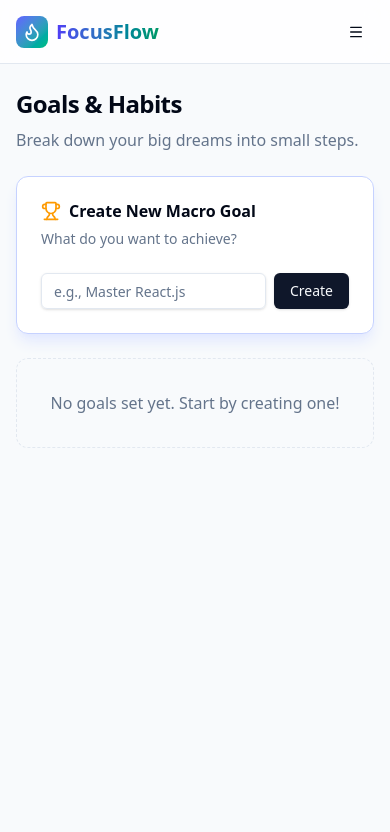
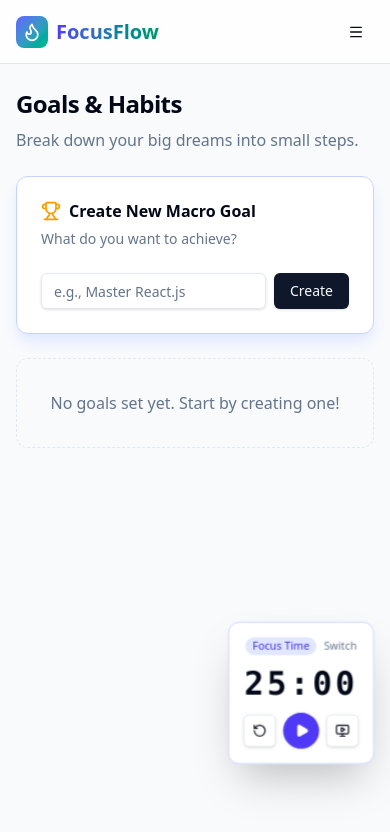
Before and after one commit to dakshgr8/Focus-Flow, a Next.js app: page /goals in a window 390 px wide. Shown: the top 832 px of the page. Built offline with nearby package versions, Linux system fonts and the light colour scheme.

Commit message:
Feat: Enable floating Pomodoro timer on mobile

```diff
--- a/src/app/(dashboard)/layout.tsx
+++ b/src/app/(dashboard)/layout.tsx
@@ -21,12 +21,10 @@ export default function DashboardLayout({
                 <div className="container mx-auto p-4 md:p-8 pt-6 max-w-7xl space-y-8 flex-1">
                     {children}
                 </div>
-                <div className="fixed bottom-6 right-6 z-40 hidden lg:block">
+                <div className="fixed bottom-20 right-4 z-40 md:bottom-6 md:right-6 origin-bottom-right scale-90 md:scale-100">
                     <PomodoroTimer className="shadow-2xl border-indigo-200 dark:border-indigo-900 bg-white/90 dark:bg-slate-900/90 backdrop-blur" />
                 </div>
-                <div className="fixed bottom-20 right-4 z-40 lg:hidden text-xs">
-                    {/* Mobile Pomodoro Trigger could go here, for now integrated in specific pages or hidden */}
-                </div>
+
             </main>
             <ZenModeOverlay />
         </div>
```
Also changed, not shown: public/sw.js.
